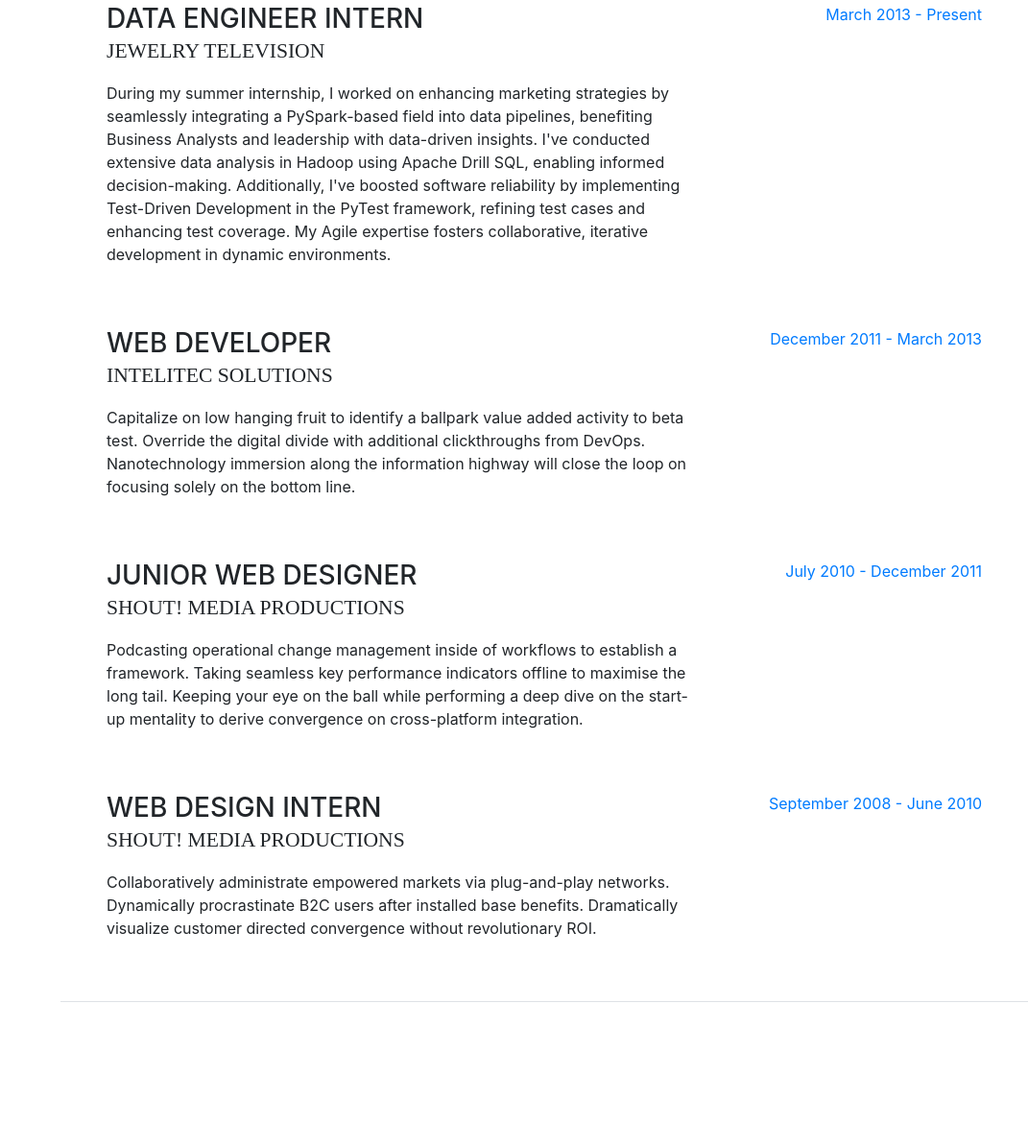
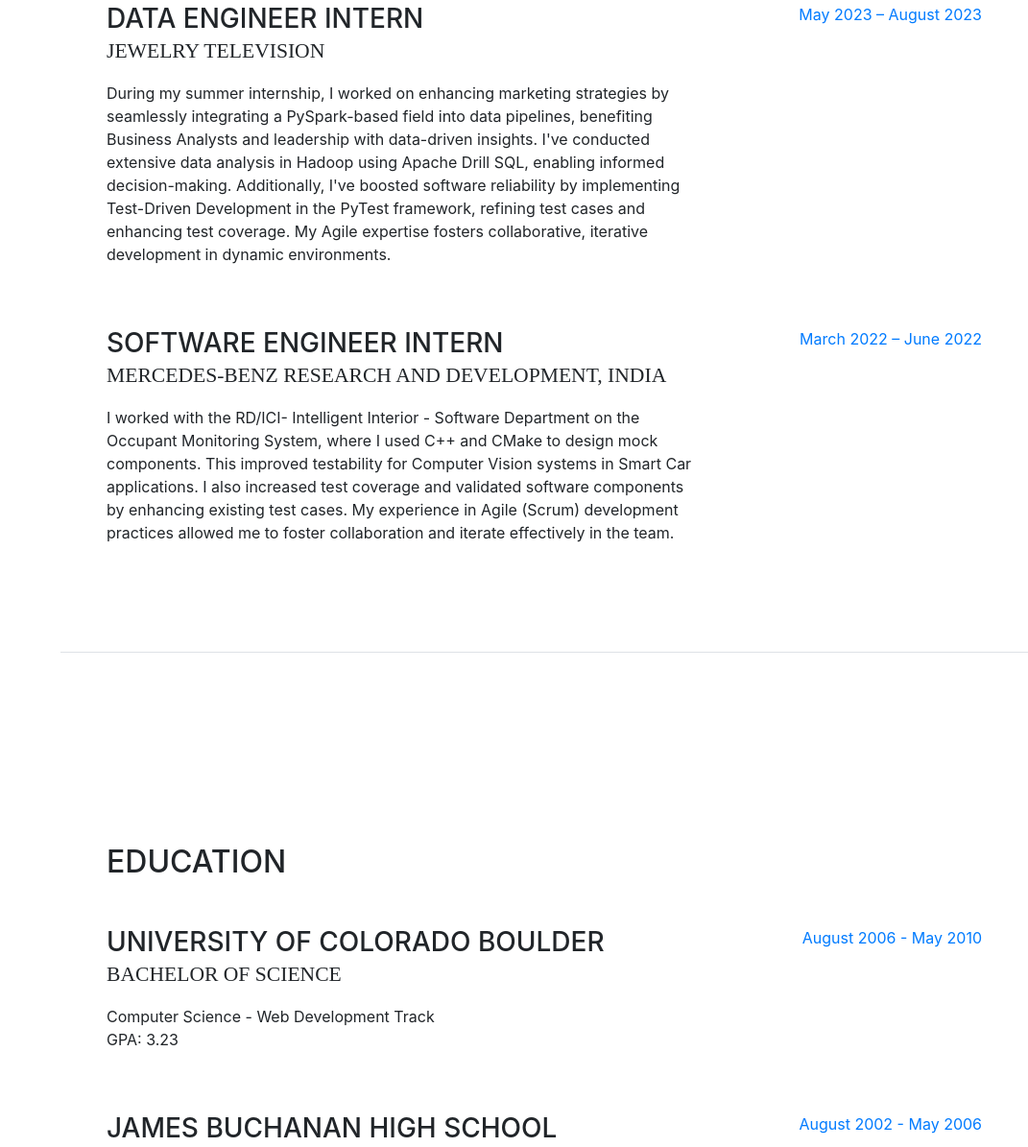
Before and after one commit to AniGP/anigp.github.io, a website with bundled scripts: page index.html in a window 1280 px wide. Shown: the part 931-2126 px from the top of the page at 96% size, without its empty margins (209-1280 px from the left). Built offline with nearby package versions, Linux system fonts and the light colour scheme; a web font is replaced by a local one.

Commit message:
Checkpoint 2: Experience

```diff
--- a/index.html
+++ b/index.html
@@ -102,7 +102,8 @@
             <div class="resume-content mr-auto">
               <h3 class="mb-0">Data Engineer Intern</h3>
               <div class="subheading mb-3">Jewelry Television</div>
-              <p>During my summer internship, I worked on enhancing marketing strategies by
+              <p>
+                During my summer internship, I worked on enhancing marketing strategies by
                 seamlessly integrating a PySpark-based field into data pipelines,
                 benefiting Business Analysts and leadership with data-driven insights.
                 I've conducted extensive data analysis in Hadoop using Apache Drill SQL,
@@ -110,50 +111,28 @@
                 I've boosted software reliability by implementing Test-Driven Development
                 in the PyTest framework, refining test cases and enhancing test coverage.
                 My Agile expertise fosters collaborative, iterative development in dynamic environments.
-
-
               </p>
             </div>
             <div class="resume-date text-md-right">
-              <span class="text-primary">March 2013 - Present</span>
+              <span class="text-primary">May 2023 – August 2023</span>
             </div>
           </div>
 
           <div class="resume-item d-flex flex-column flex-md-row mb-5">
             <div class="resume-content mr-auto">
-              <h3 class="mb-0">Web Developer</h3>
-              <div class="subheading mb-3">Intelitec Solutions</div>
-              <p>Capitalize on low hanging fruit to identify a ballpark value added activity to beta test. Override the digital divide with additional clickthroughs from DevOps. Nanotechnology immersion along the information highway will close the loop on focusing solely on the bottom line.</p>
+              <h3 class="mb-0">Software Engineer Intern</h3>
+              <div class="subheading mb-3">Mercedes-Benz Research and Development, India</div>
+              <p>
+                I worked with the RD/ICI- Intelligent Interior - Software Department on the
+                Occupant Monitoring System, where I used C++ and CMake to design mock components.
+                This improved testability for Computer Vision systems in Smart Car applications.
+                I also increased test coverage and validated software components by enhancing existing
+                test cases. My experience in Agile (Scrum) development practices allowed me to
+                foster collaboration and iterate effectively in the team.
+              </p>
             </div>
             <div class="resume-date text-md-right">
-              <span class="text-primary">December 2011 - March 2013</span>
-            </div>
-          </div>
-
-          <div class="resume-item d-flex flex-column flex-md-row mb-5">
-            <div class="resume-content mr-auto">
-              <h3 class="mb-0">Junior Web Designer</h3>
-              <div class="subheading mb-3">Shout! Media Productions</div>
-              <p>Podcasting operational change management inside of workflows to establish a framework. Taking seamless key performance indicators offline to maximise the long tail. Keeping your eye on the ball while performing a deep dive on the start-up mentality to derive convergence on cross-platform integration.</p>
-            </div>
-            <div class="resume-date text-md-right">
-              <span class="text-primary">July 2010 - December 2011</span>
-            </div>
-          </div>
-
-          <div class="resume-item d-flex flex-column flex-md-row">
-            <div class="resume-content mr-auto">
-              <h3 class="mb-0">Web Design Intern</h3>
-              <div class="subheading mb-3">Shout! Media Productions</div>
-              <p>Collaboratively administrate empowered markets via plug-and-play networks. Dynamically procrastinate B2C users after installed base benefits. Dramatically visualize customer directed convergence without revolutionary ROI.</p>
-            </div>
-            <div class="resume-date text-md-right">
-              <span class="text-primary">September 2008 - June 2010</span>
-            </div>
-          </div>
-
-        </div>
-
+              <span class="text-primary">March 2022 – June 2022</span>
       </section>
 
       <section class="resume-section p-3 p-lg-5 d-flex flex-column" id="education">
```
